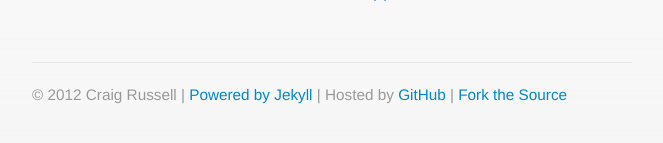
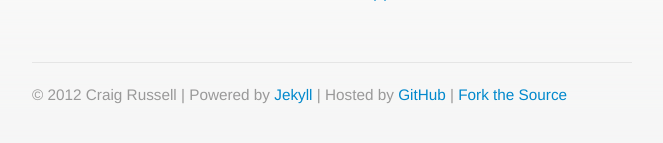
Before and after one commit to craig552uk/craig552uk.github.com, a Jekyll site: the page built from index.html, in a window 1280 px wide. Shown: the part 403-546 px from the top of the page, without its empty margins (308-971 px from the left). Built offline with Jekyll 4.4.1, drawn with Linux system fonts in a browser that asks for light colours; Markdown is read by kramdown in place of the engine named in the settings; some of the changed lines change nothing that is shown.

Commit message:
Footer edit

```diff
--- a/_layouts/default.html
+++ b/_layouts/default.html
@@ -28,7 +28,7 @@
     <footer class="footer">
       <p>
         &copy; 2012 Craig Russell |
-        <a href="http://jekyllrb.com/">Powered by Jekyll</a> |
+        Powered by <a href="http://jekyllrb.com/">Jekyll</a> |
         Hosted by <a href="http://github.com/">GitHub</a> |
          <a href="https://github.com/craig552uk/craig552uk.github.com">Fork the Source</a>
       </p>
```
